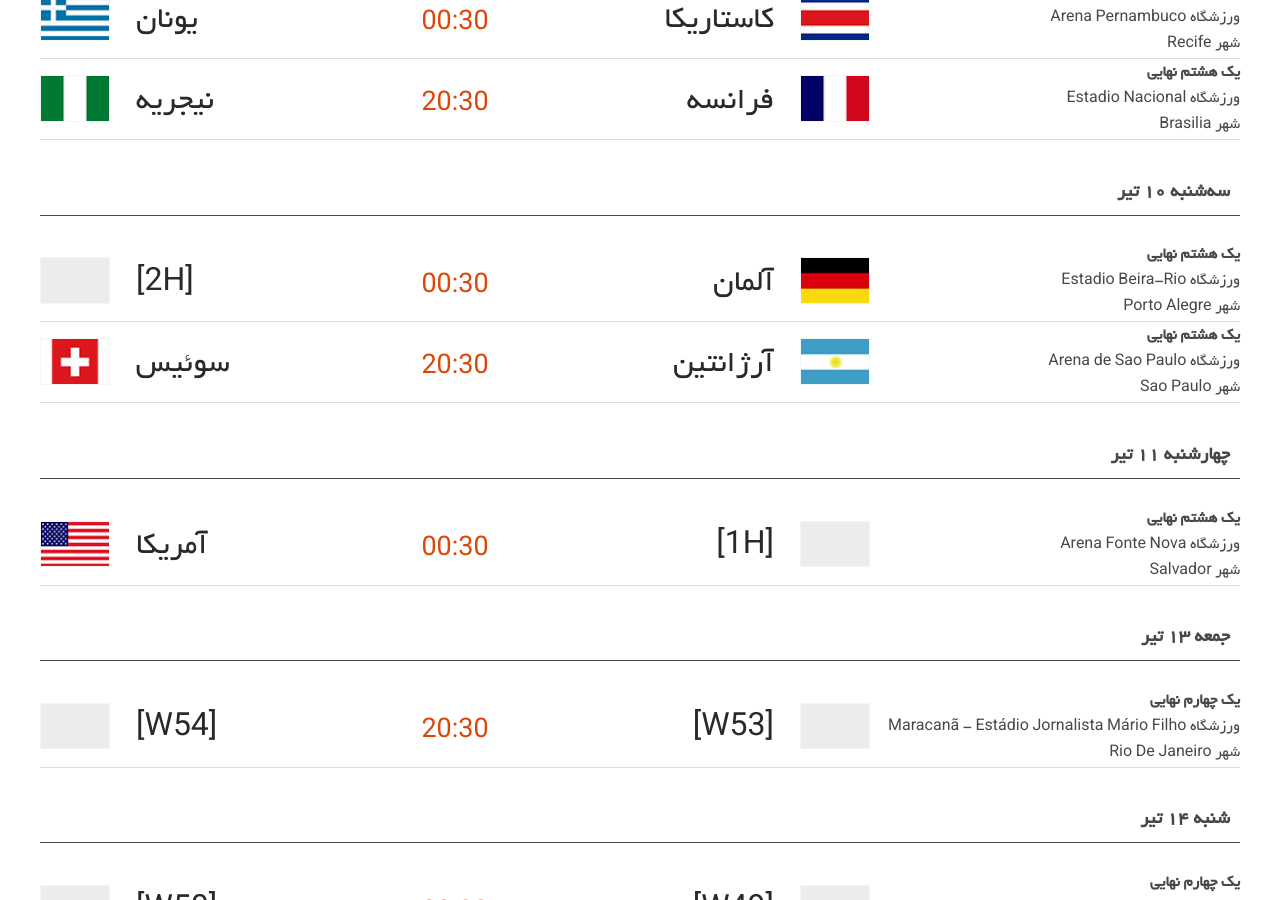
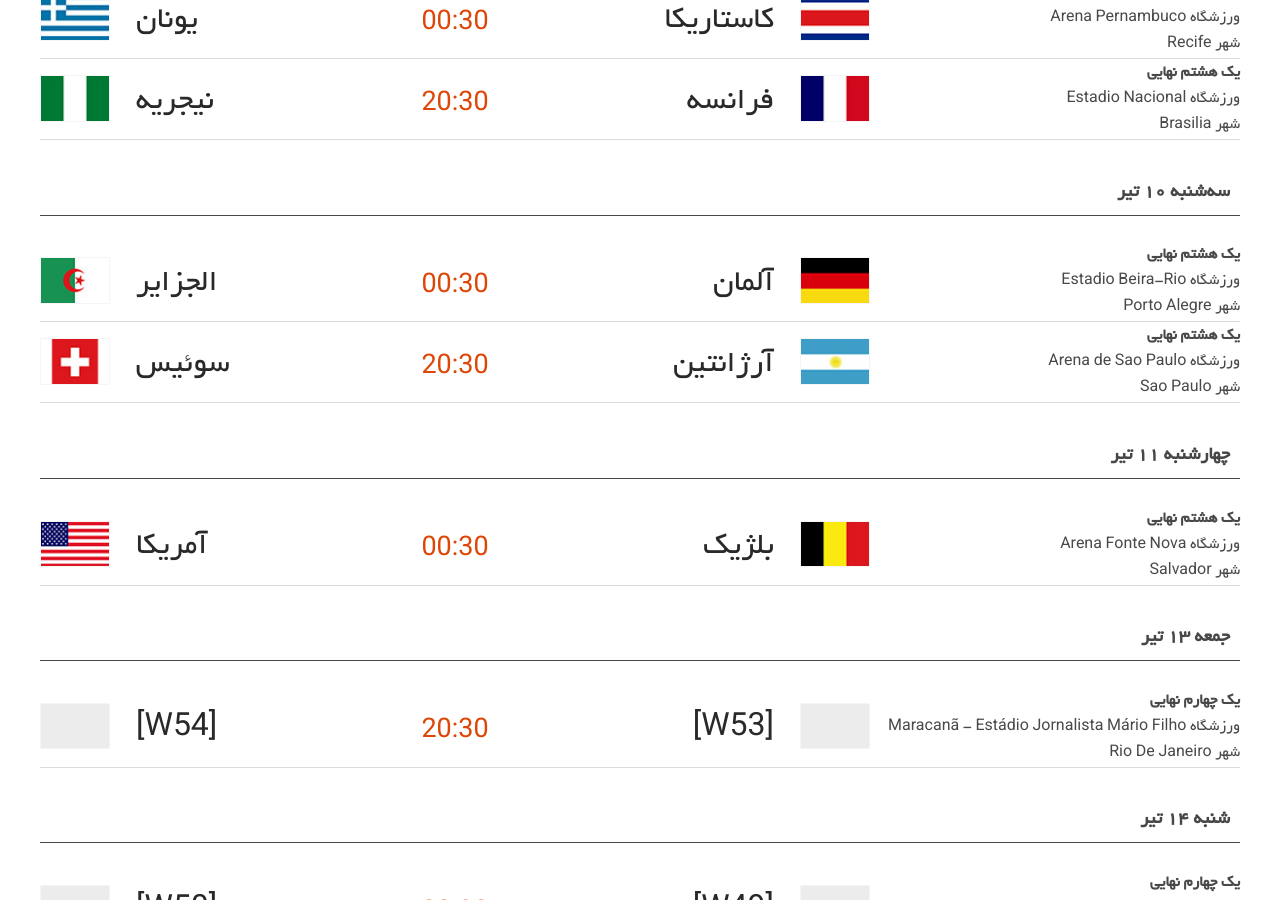
Before and after one commit to HosseinKarami/fifawc, a Jekyll site: the page built from index.html, in a window 1280 px wide and 900 px high, scrolled down 6275 px. Built offline with Jekyll 4.4.1, drawn with Linux system fonts in a browser that asks for light colours; comment, search, counter and statistics services are not loaded.

Commit message:
1H and 2H

```diff
--- a/_data/matches.yml
+++ b/_data/matches.yml
@@ -904,9 +904,9 @@
   groups:
   - group: يک هشتم نهايي
     team1: "آلمان"
-    team2: "[2H]"
+    team2: "الجزایر"
     flag1: assets/img/flags/ger.png
-    flag2: assets/img/flags/blank.png
+    flag2: assets/img/flags/alg.png
     pts1: "zero"
     pts2: "0"
     goal1: ""
@@ -938,9 +938,9 @@
 - date: چهارشنبه 11 تیر
   groups:
   - group: يک هشتم نهايي
-    team1: "[1H]"
+    team1: "بلژیک"
     team2: "آمریکا"
-    flag1: assets/img/flags/blank.png
+    flag1: assets/img/flags/bel.png
     flag2: assets/img/flags/usa.png
     pts1: "zero"
     pts2: "0"
```
